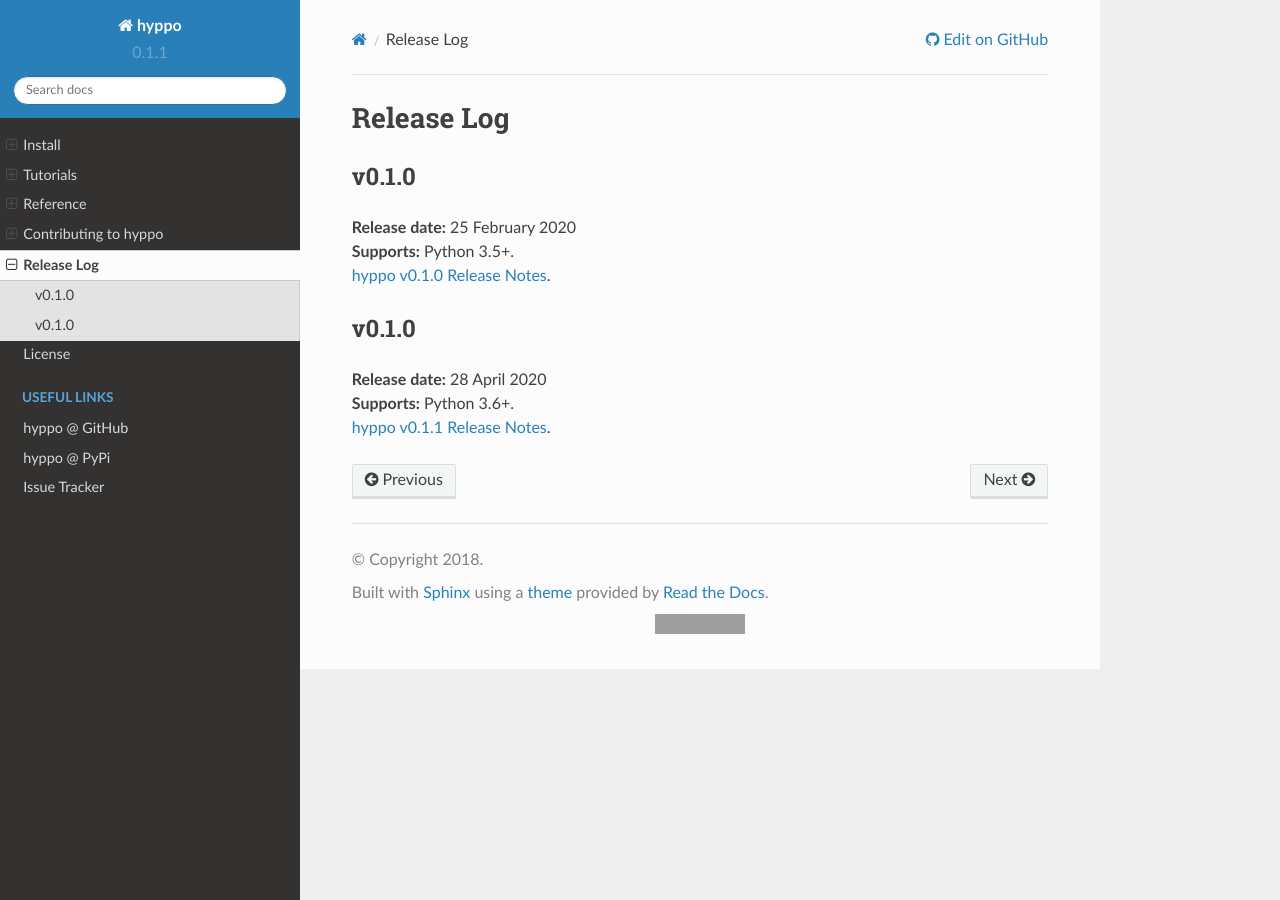
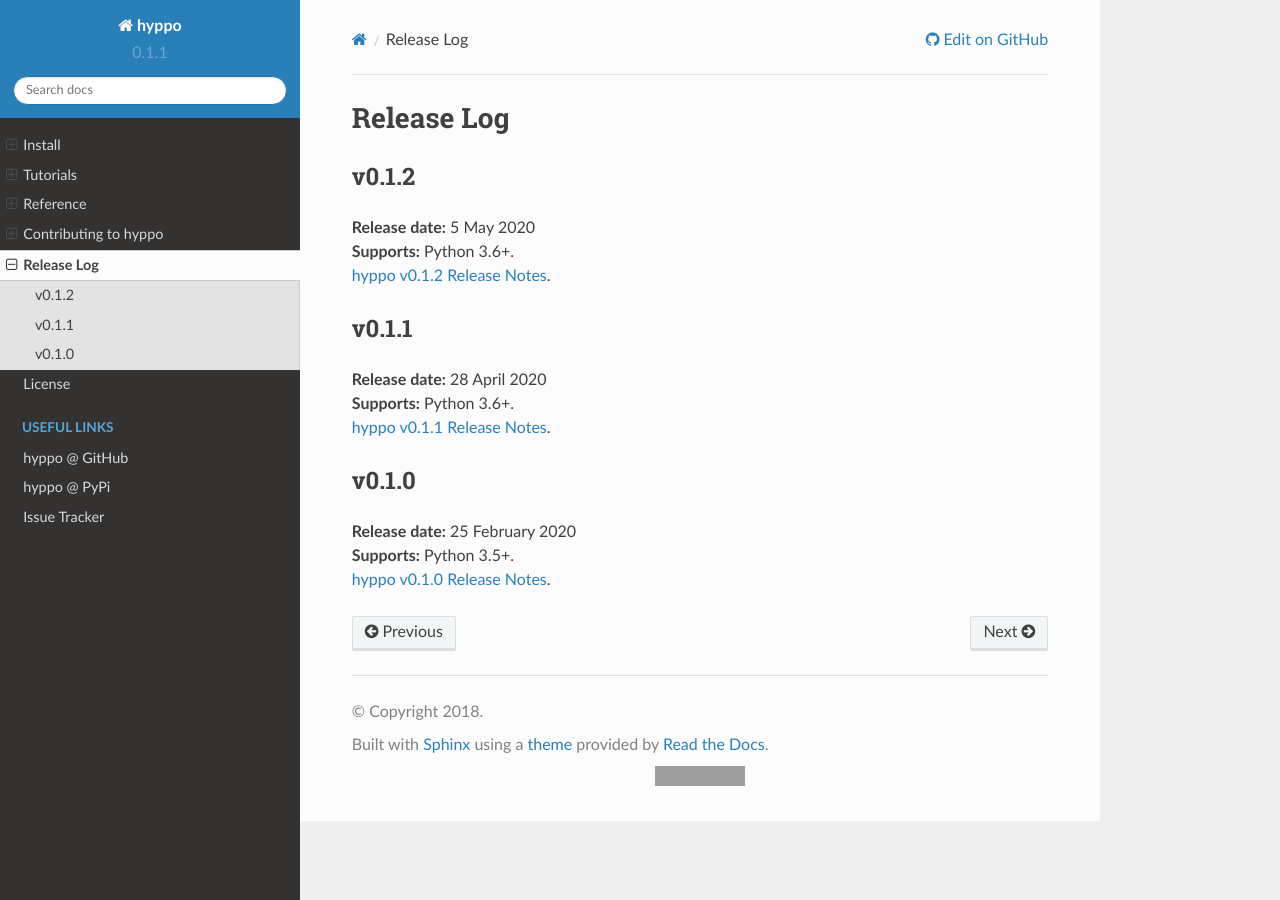
Before and after one commit to neurodata/hyppo, a Sphinx documentation site: the page built from docs/news.rst, in a window 1280 px wide. Built offline with Sphinx 7.4.7 and the Read the Docs theme 2.0.0, drawn with Linux system fonts in a browser that asks for light colours; pages that are not in the unit, such as notebooks, are missing from menus; grey boxes are pictures that could not be loaded.

Commit message:
release v0.1.2

```diff
--- a/docs/news.rst
+++ b/docs/news.rst
@@ -2,15 +2,21 @@
 
 Release Log
 ===========
+
+v0.1.2
+------
+| **Release date:** 5 May 2020
+| **Supports:** Python 3.6+.
+| :doc:`release/0.1.2-release`.
+
+v0.1.1
+------
+| **Release date:** 28 April 2020
+| **Supports:** Python 3.6+.
+| :doc:`release/0.1.1-release`.
 
 v0.1.0
 ------
 | **Release date:** 25 February 2020
 | **Supports:** Python 3.5+.
 | :doc:`release/0.1.0-release`.
-
-v0.1.0
-------
-| **Release date:** 28 April 2020
-| **Supports:** Python 3.6+.
-| :doc:`release/0.1.1-release`.
```
Also changed, not shown: docs/release/0.1.2-release.rst (added, +25 -0 lines).
